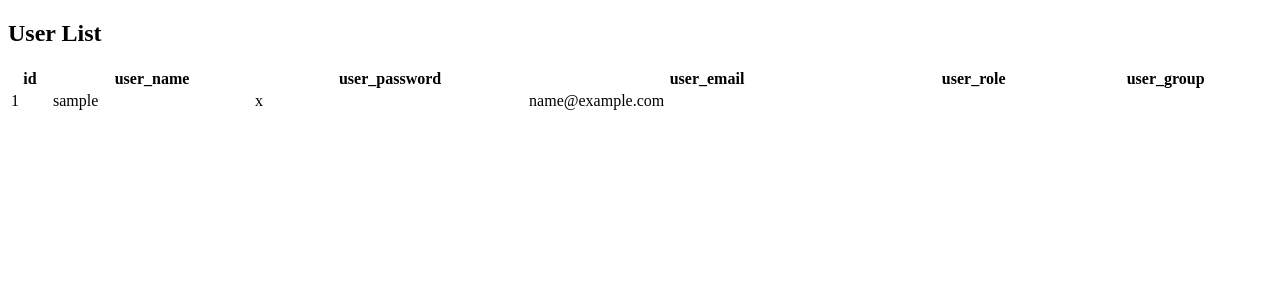
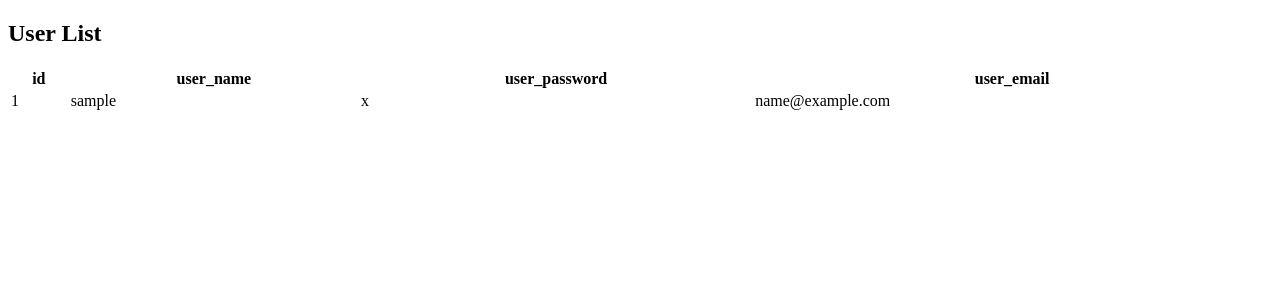
Before and after one commit to abeer565/Report-Management-System-Archive-, a Flask app: page /user_table in a window 1280 px wide. Shown: the top 300 px of the page. Run offline with Flask 2, Linux system fonts and the light colour scheme; a user stored in the database is signed in; tables that the repository leaves empty hold one stand-in row (values such as "Sample post"); some libraries are stand-ins or nearby versions.

Commit message:
Update user_table.html

```diff
--- a/static/templates/user_table.html
+++ b/static/templates/user_table.html
@@ -12,8 +12,6 @@
     <th>user_name</th>
     <th>user_password</th>
     <th>user_email</th>
-    <th>user_role</th>
-    <th>user_group</th>
   </tr>
   {% for user in users %}
    <tr>
@@ -21,8 +19,6 @@
         <td>{{user.user_name}}</td>
         <td>{{user.user_password}}</td>
         <td>{{user.user_email}}</td>
-        <td>{{user.user_role}}</td>
-        <td>{{user.user_group}}</td>
     </tr>
 {% endfor %}
 </table>
```
